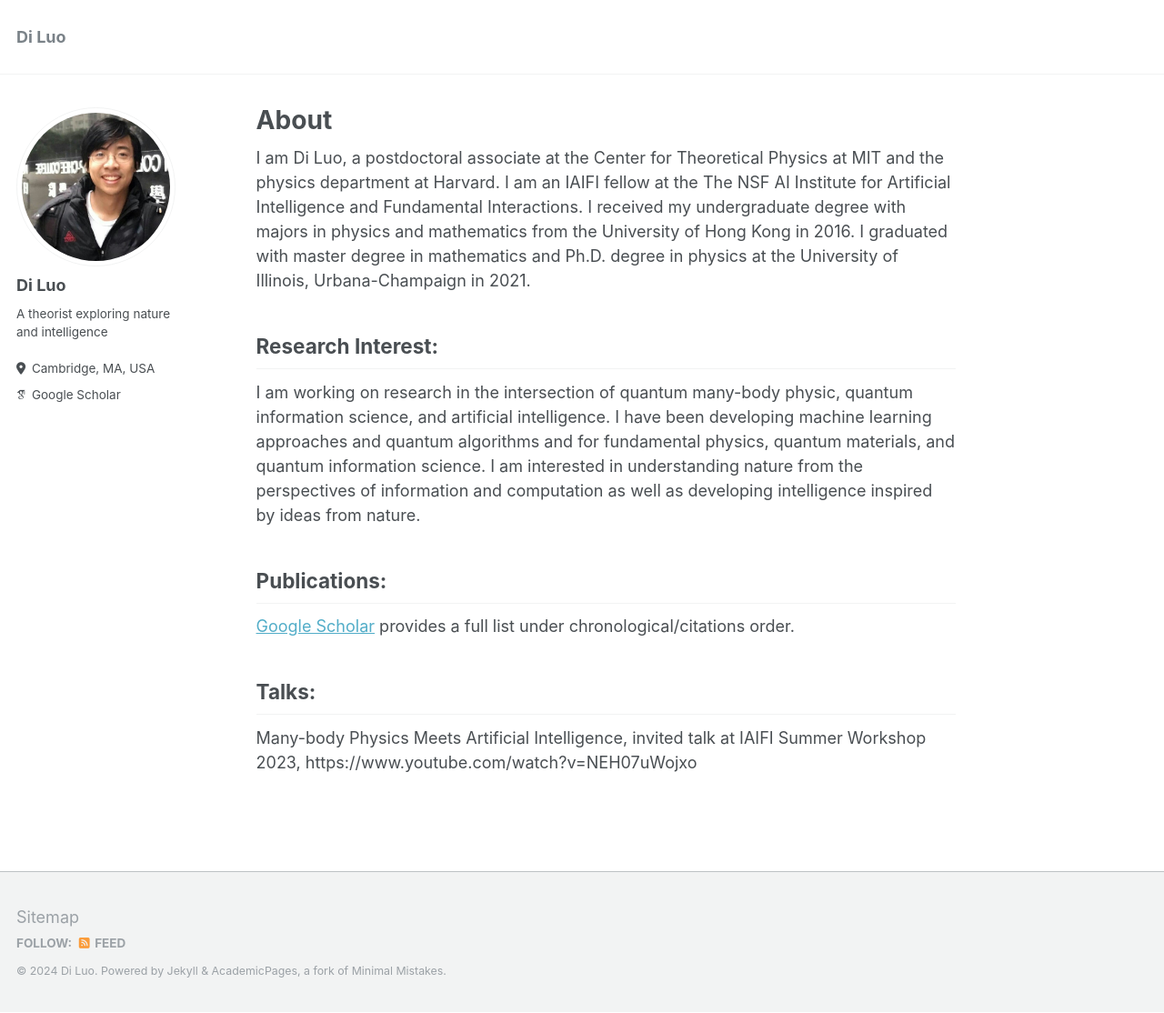
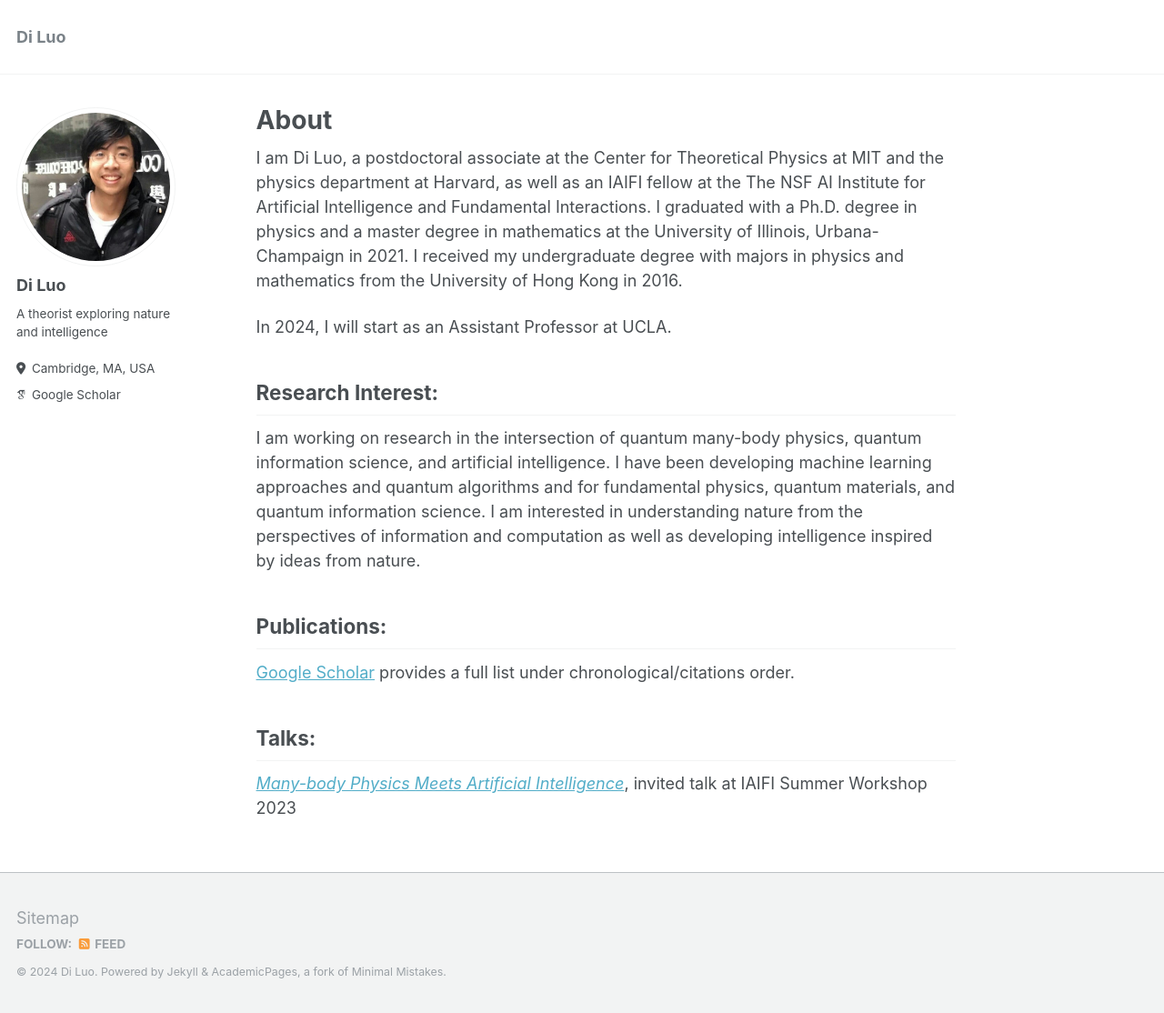
Before and after one commit to diluo28/diluo.github.io, a Jekyll site: the page built from _pages/about.md, in a window 1280 px wide and 1114 px high. Shown: the whole window at 91% size. Built offline with Jekyll 4.4.1, drawn with Linux system fonts in a browser that asks for light colours; some web fonts are replaced.

Commit message:
Update about.md biopage

```diff
--- a/_pages/about.md
+++ b/_pages/about.md
@@ -7,11 +7,13 @@ redirect_from:
   - /about.html
 ---
 
-I am Di Luo, a postdoctoral associate at the Center for Theoretical Physics at MIT and the physics department at Harvard. I am an IAIFI fellow at the The NSF AI Institute for Artificial Intelligence and Fundamental Interactions. I received my undergraduate degree with majors in physics and mathematics from the University of Hong Kong in 2016. I graduated with master degree in mathematics and Ph.D. degree in physics at the University of Illinois, Urbana-Champaign in 2021.
+I am Di Luo, a postdoctoral associate at the Center for Theoretical Physics at MIT and the physics department at Harvard, as well as an IAIFI fellow at the The NSF AI Institute for Artificial Intelligence and Fundamental Interactions. I graduated with a Ph.D. degree in physics and a master degree in mathematics at the University of Illinois, Urbana-Champaign in 2021. I received my undergraduate degree with majors in physics and mathematics from the University of Hong Kong in 2016.
+
+In 2024, I will start as an Assistant Professor at UCLA.
 
 ## Research Interest:
 
-I am working on research in the intersection of quantum many-body physic, quantum information science, and artificial intelligence. I have been developing machine learning approaches and quantum algorithms and for fundamental physics, quantum materials, and quantum information science. I am interested in understanding nature from the perspectives of information and computation as well as developing intelligence inspired by ideas from nature.
+I am working on research in the intersection of quantum many-body physics, quantum information science, and artificial intelligence. I have been developing machine learning approaches and quantum algorithms and for fundamental physics, quantum materials, and quantum information science. I am interested in understanding nature from the perspectives of information and computation as well as developing intelligence inspired by ideas from nature.
 
 ## Publications:
 
@@ -19,4 +21,4 @@ I am working on research in the intersection of quantum many-body physic, quantu
 
 ## Talks:
 
-Many-body Physics Meets Artificial Intelligence, invited talk at IAIFI Summer Workshop 2023, https://www.youtube.com/watch?v=NEH07uWojxo
+*<a href="https://www.youtube.com/watch?v=NEH07uWojxo" target="_blank">Many-body Physics Meets Artificial Intelligence</a>*, invited talk at IAIFI Summer Workshop 2023
```
